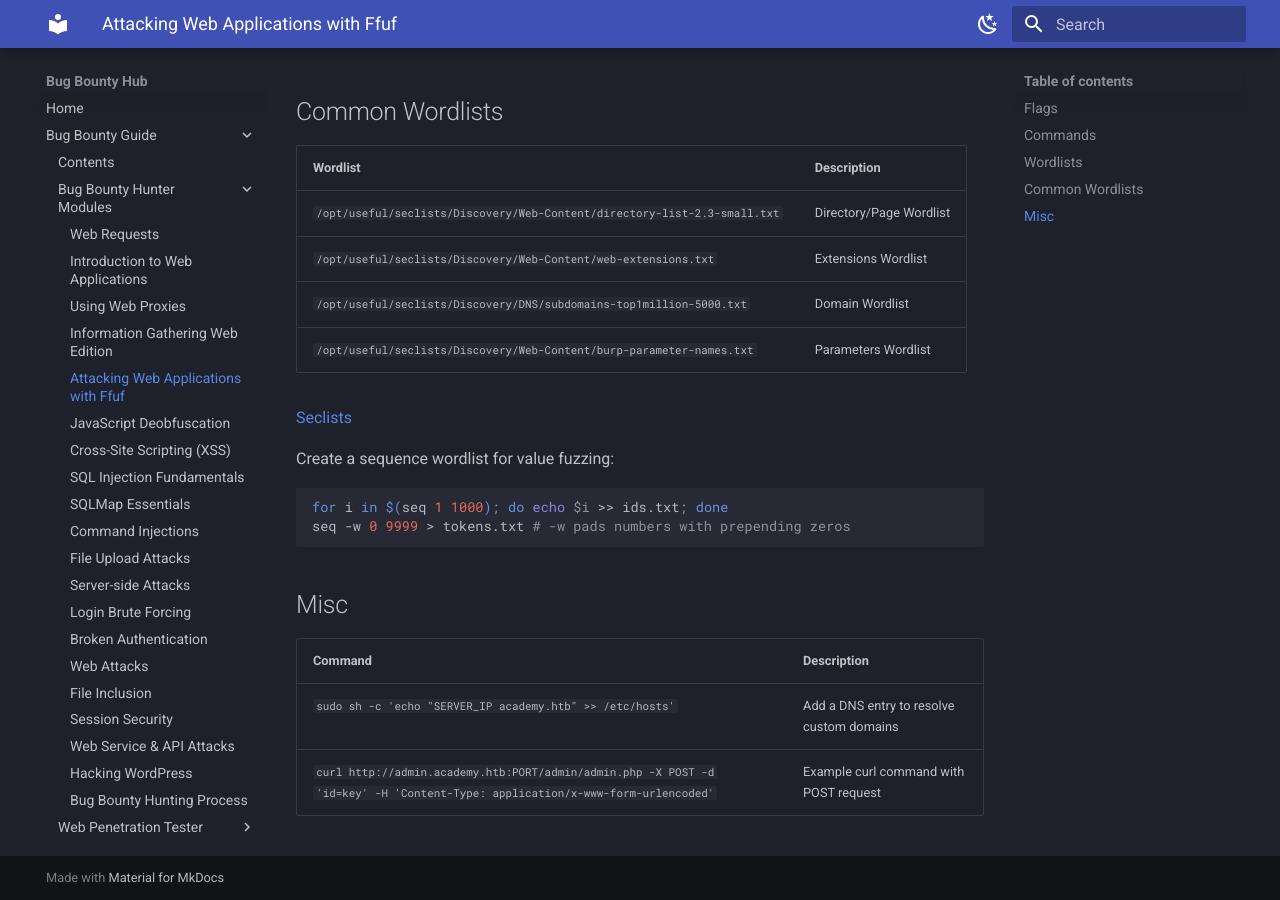
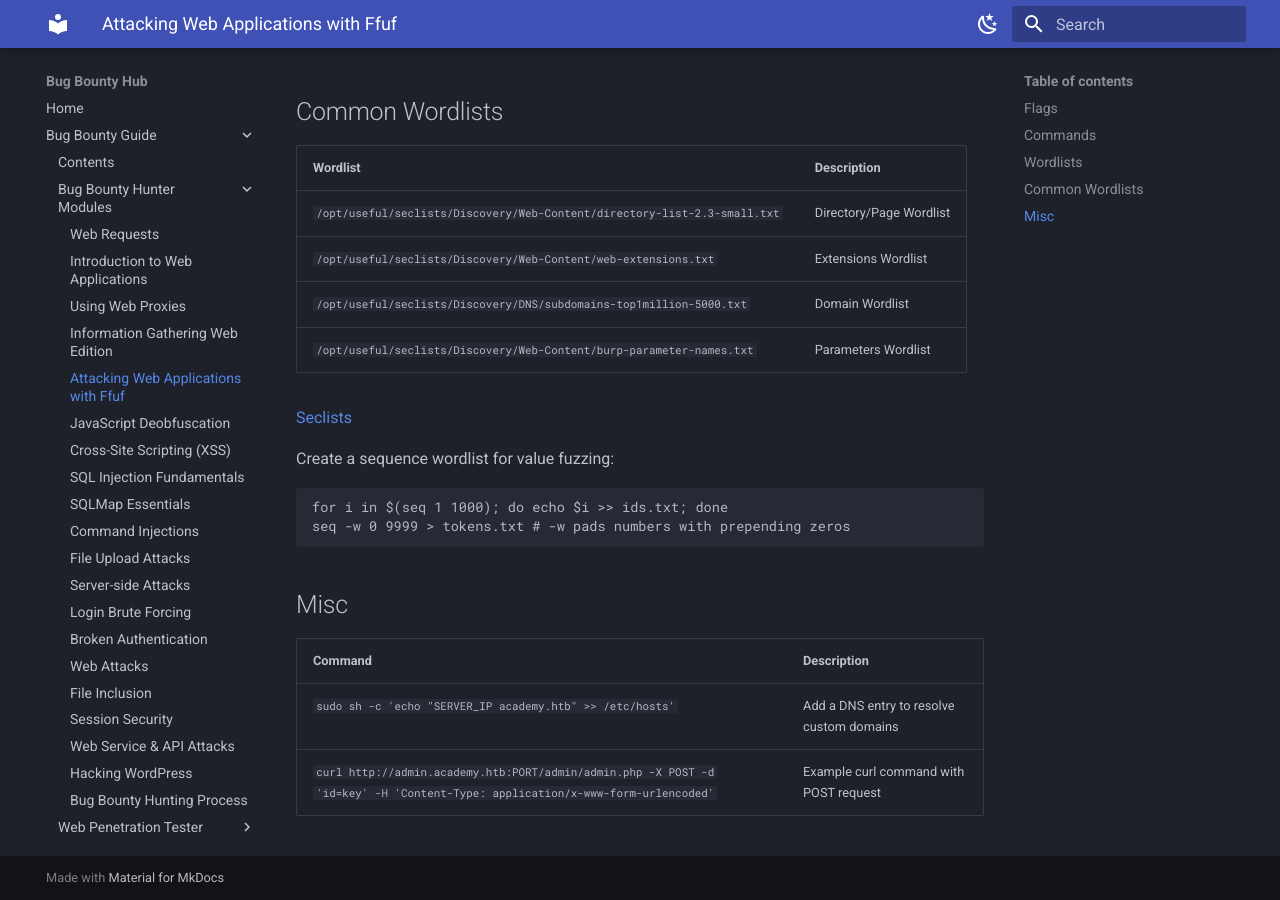
Before and after one commit to variable190/BugBounty, an MkDocs documentation site: the page built from docs/bug-bounty-guide/attacking-web-applications-with-ffuf.md, in a window 1280 px wide and 900 px high, scrolled down 2677 px. Built offline with MkDocs 1.6.1 and Material for MkDocs 9.7.7, drawn with Linux system fonts in a browser that asks for light colours; some of the changed lines change nothing that is shown.

Commit message:
change code formatting

```diff
--- a/mkdocs.yml
+++ b/mkdocs.yml
@@ -49,7 +49,6 @@ plugins:
   - search
 markdown_extensions:
   - attr_list
-  - codehilite
   - pymdownx.highlight:
       use_pygments: true
       pygments_style: monokai
```
